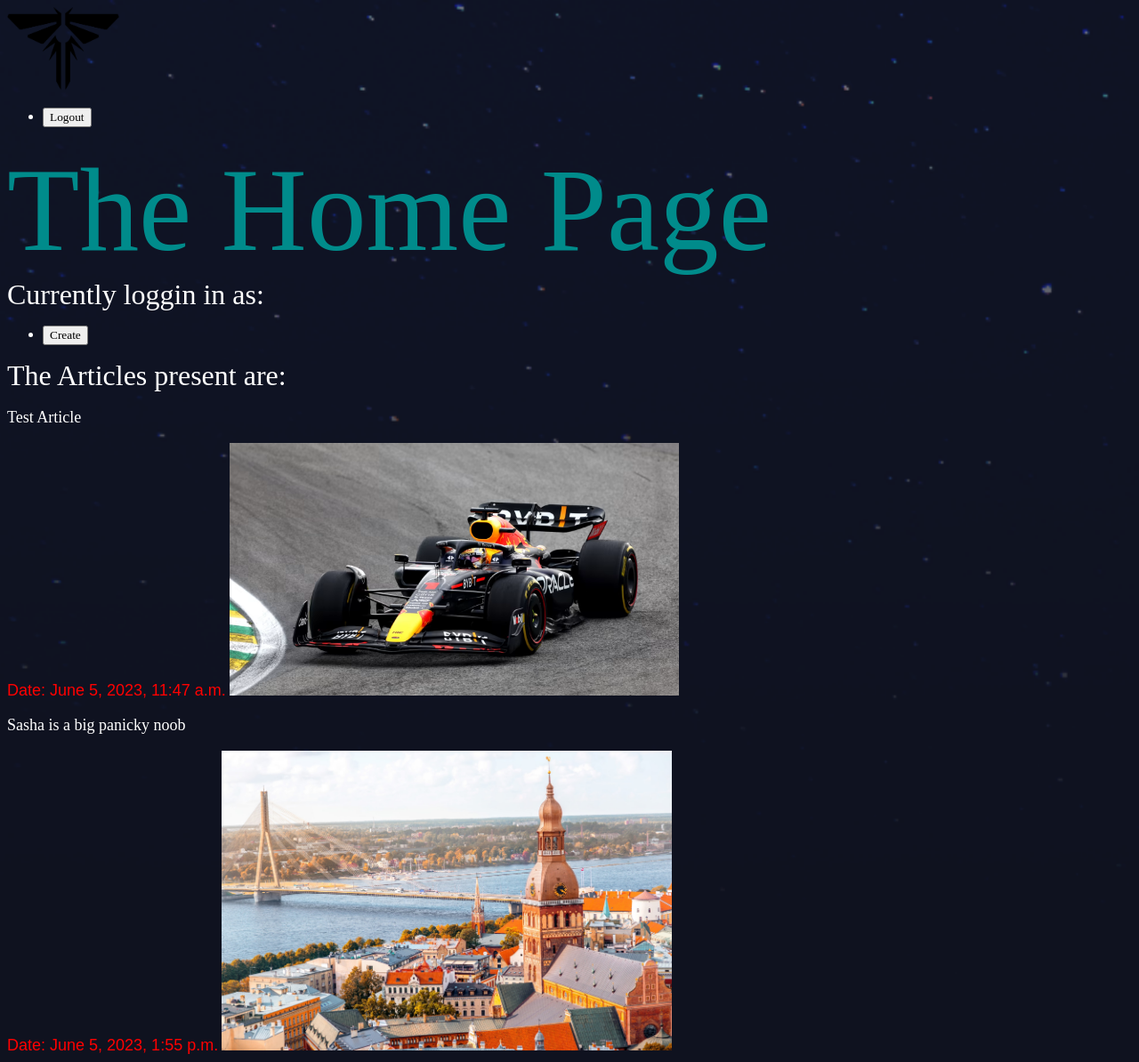
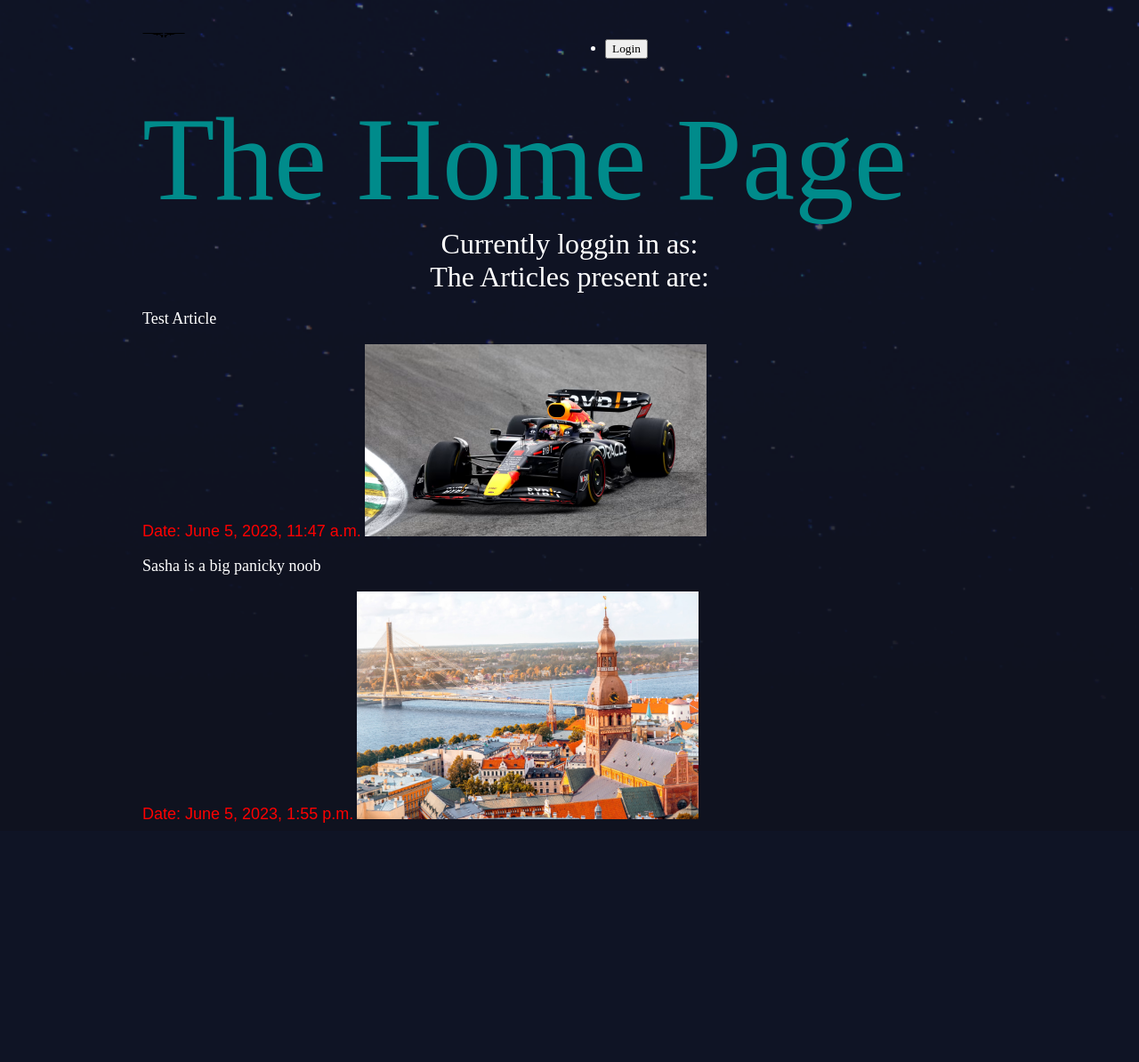
Before and after one commit to NicholasCardona/3rd, a Django app: page / in a window 1280 px wide. Shown: the whole page at 89% size. After the commit the page ends 925 px from the top, so only its background shows below. Run offline with Django 4.2, Linux system fonts and the light colour scheme; data comes from the database, SQL or seed files in the repository; both versions use the stored data as it was after the commit.

Commit message:
done for now with django, starting to learn FastAPI now

```diff
--- a/blog/static/styles.css
+++ b/blog/static/styles.css
@@ -45,3 +45,21 @@ home{
 
 
 }
+
+.wrapper{
+  max-width: 960px;
+  margin: 0 auto;
+
+}
+
+
+div.wrapper h1{
+  text-align: center
+}
+
+header{
+  display:grid;
+  grid-template-columns: 1fr 1fr;
+  padding: 20px 0px;
+
+}
--- a/blog/templates/base.html
+++ b/blog/templates/base.html
@@ -13,12 +13,28 @@
 
             <nav>
                 <ul>
+                    {% if user.is_authenticated%}
                     <li>
                         <form class = 'log-out link' action = "{%url 'Accounts:logout'%}" method = 'POST'>
                         {%csrf_token%}
                         <button type="submit"> Logout </button>
                         </form>
                     </li>
+
+
+
+
+
+                    {% else%}
+                    <li>
+                        <form class = 'log-in link' action = "{%url 'Accounts:login'%}" method = 'POST'>
+                        {%csrf_token%}
+                        <button type="submit"> Login </button>
+                        </form>
+                    </li>
+
+
+                    {%endif%}
                 </ul>
             </nav>
         </header>
--- a/blog/templates/home.html
+++ b/blog/templates/home.html
@@ -16,20 +16,7 @@
 
 
 
-<header class = 'wrapper'>
 
-
-    <nav>
-        <ul>
-            <li>
-                <form class = 'create link' action = "{%url 'Articles:create'%}" method = 'GET'>
-                {%csrf_token%}
-                <button type="submit"> Create  </button>
-                </form>
-            </li>
-        </ul>
-    </nav>
-</header>
 
 
 {%  comment %}
```
Also changed, not shown: blog/app/views.py (line endings or trailing spaces), blog/db.sqlite3, blog/media/Angry-baby.jpeg (added), blog/media/Latvia-2107x1406.jpeg (added).
